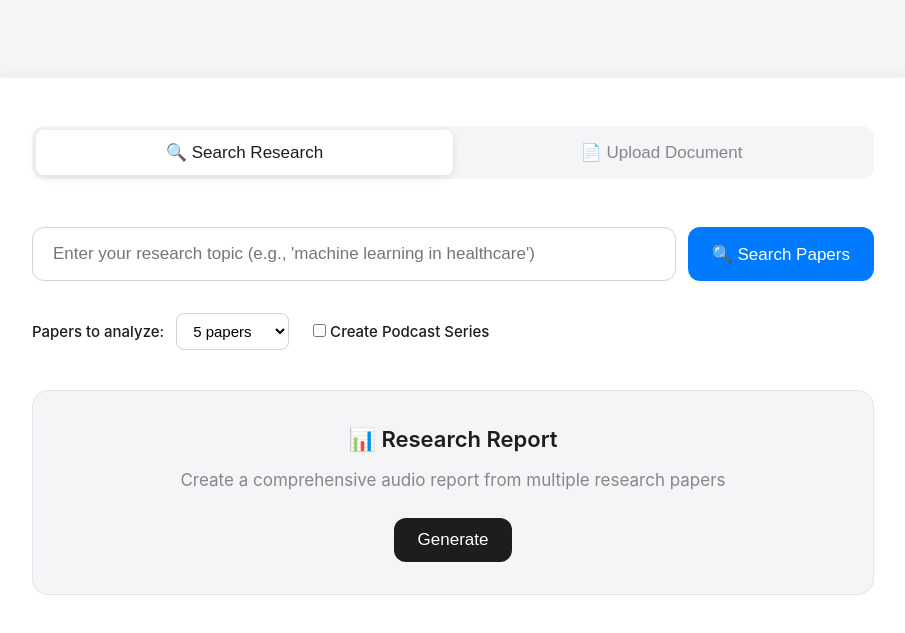
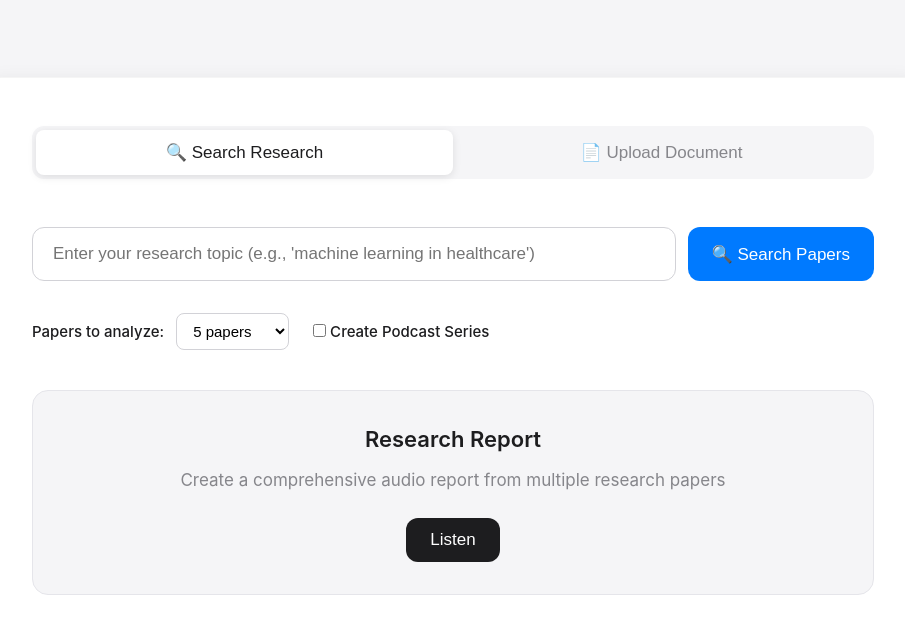
Before and after one commit to zprintln/DocuCast, a website: page public/index.html in a window 1280 px wide. Shown: the part 233-866 px from the top of the page, without its empty margins (187-1092 px from the left). Drawn offline with Linux system fonts and the light colour scheme.

Commit message:
update generate look and feel

```diff
--- a/public/index.html
+++ b/public/index.html
@@ -729,10 +729,10 @@
                 </div>
 
                 <div class="research-report-section">
-                    <h3>📊 Research Report</h3>
+                    <h3>Research Report</h3>
                     <p>Create a comprehensive audio report from multiple research papers</p>
                     <button class="action-btn secondary" id="researchReportBtn">
-                        Generate
+                        Listen
                     </button>
                 </div>
             </div>
```
